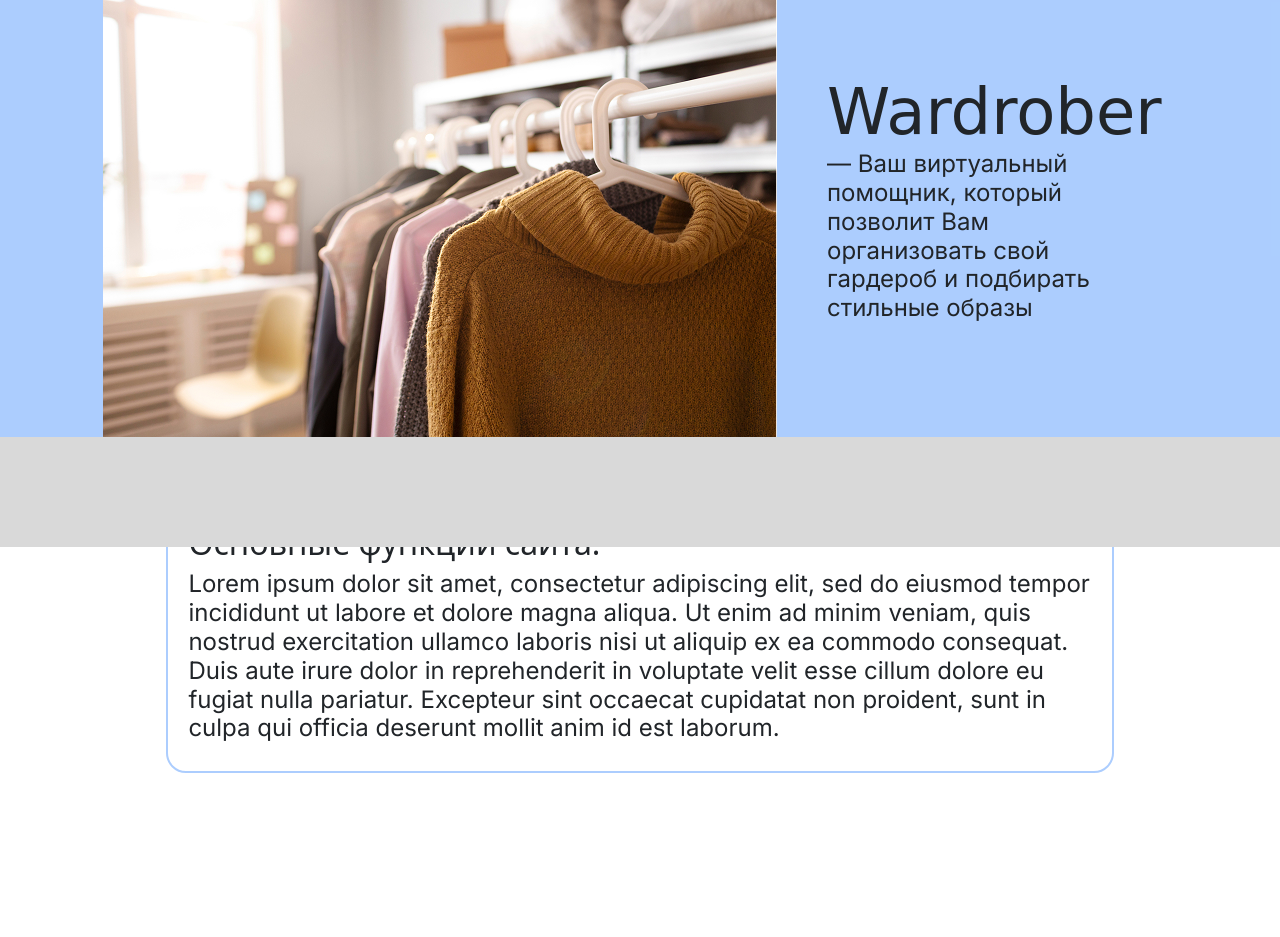
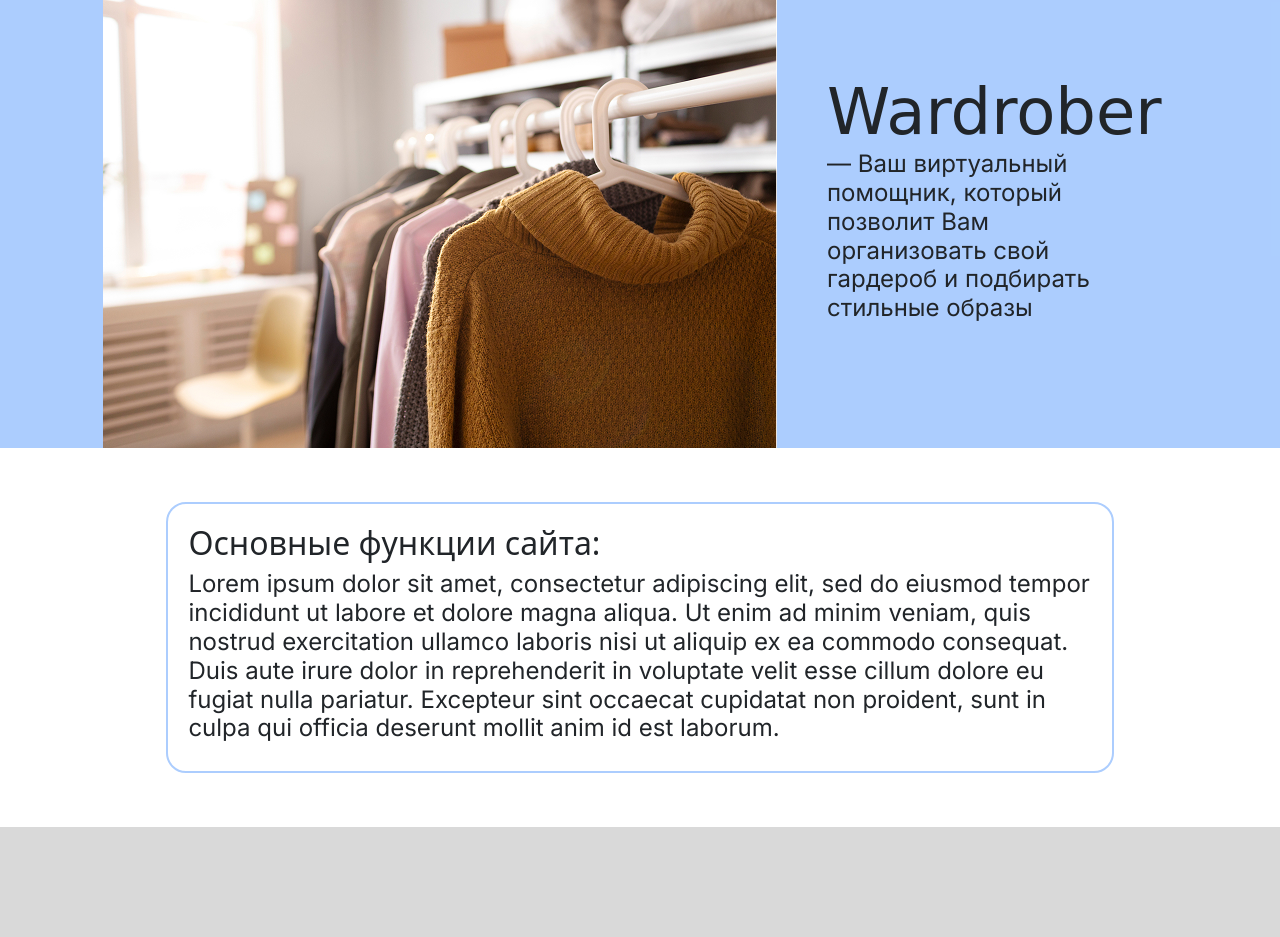
Before and after one commit to annakonda-com/Wardrober, a Flask app: page / in a window 1280 px wide. Shown: the part 253-1190 px from the top of the page. Before the commit the page ends 1026 px from the top, so only its background shows below. Run offline with Flask 3, Linux system fonts and the light colour scheme; some web fonts are replaced.

Commit message:
bottom repaired

```diff
--- a/static/css/style.css
+++ b/static/css/style.css
@@ -1,15 +1,20 @@
+body{
+  display: flex;
+  flex-direction: column;
+  min-height: 100vh;
+}
+
 .container{
   margin: 0px 0px 0px 0px;
   padding: 0px 0px 0px 0px;
   max-width: 100vw;
+  flex: 1;
 }
 #bottom{
     background-color: #D9D9D9;
     margin: 40px, 0, 0, 0;
     height: 110px;
     width: 100vw;
-position:absolute;
-   bottom:0;
 }
 .description{
   border: 2px solid #ACCDFE;
```
